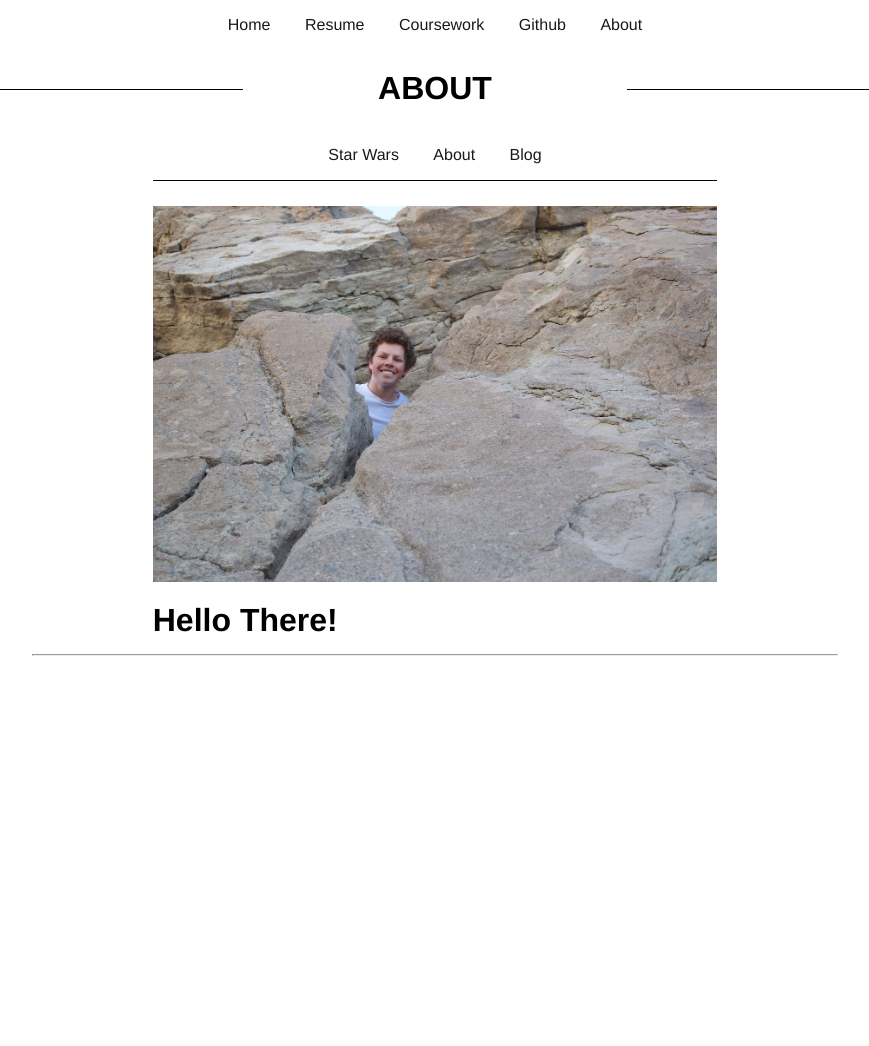
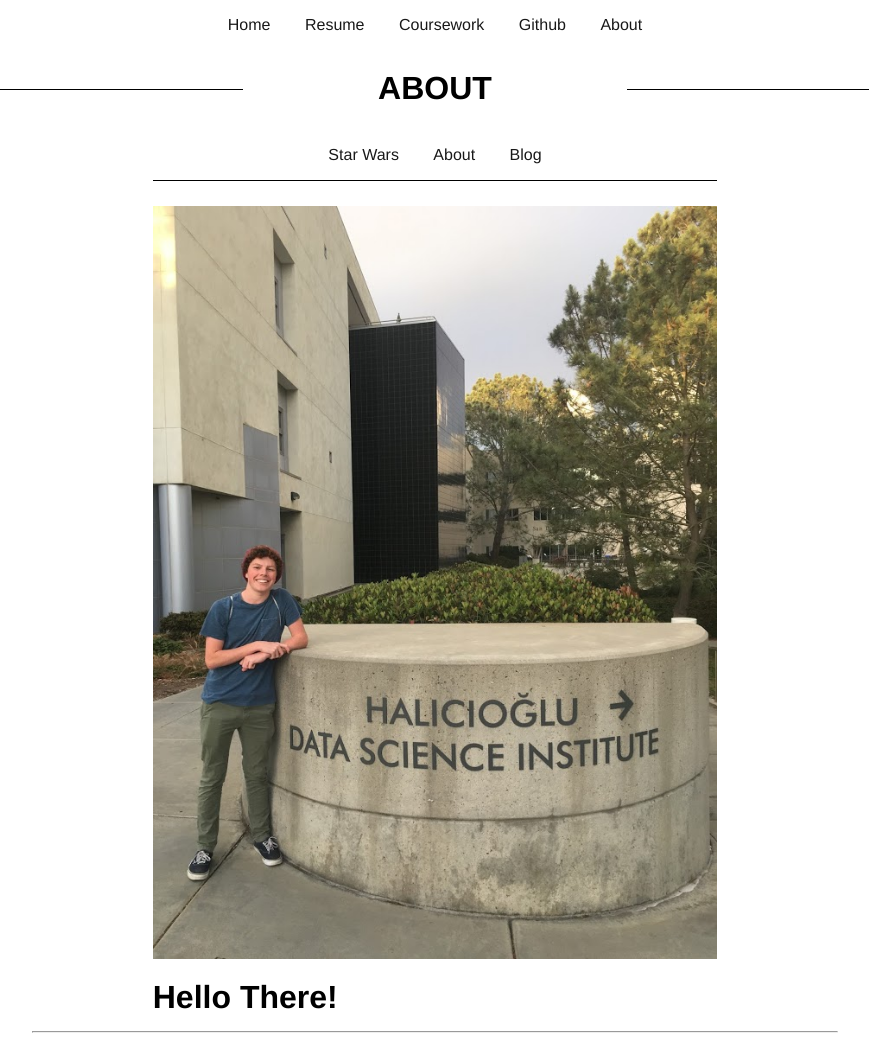
Before and after one commit to declansullivan/static-html-site, a Jekyll site: the page built from about/index.html, in a window 1280 px wide. Shown: the whole page, without its empty margins (205-1074 px from the left). Built offline with Jekyll 4.4.1, drawn with Linux system fonts in a browser that asks for light colours; before the commit the page ends 900 px from its top, so only the background shows below that.

Commit message:
Updated Image

```diff
--- a/about/index.html
+++ b/about/index.html
@@ -17,7 +17,7 @@
     <div class="aboutpage">
 
         <div class="moment">
-          <img src="/css/me.jpeg"></img>
+          <img src="/css/me.jpg"></img>
           <div class="content">
             <h1>Hello There!</h1>
             <p>
```
Also changed, not shown: css/me.JPG (added), css/me.jpeg (deleted).
